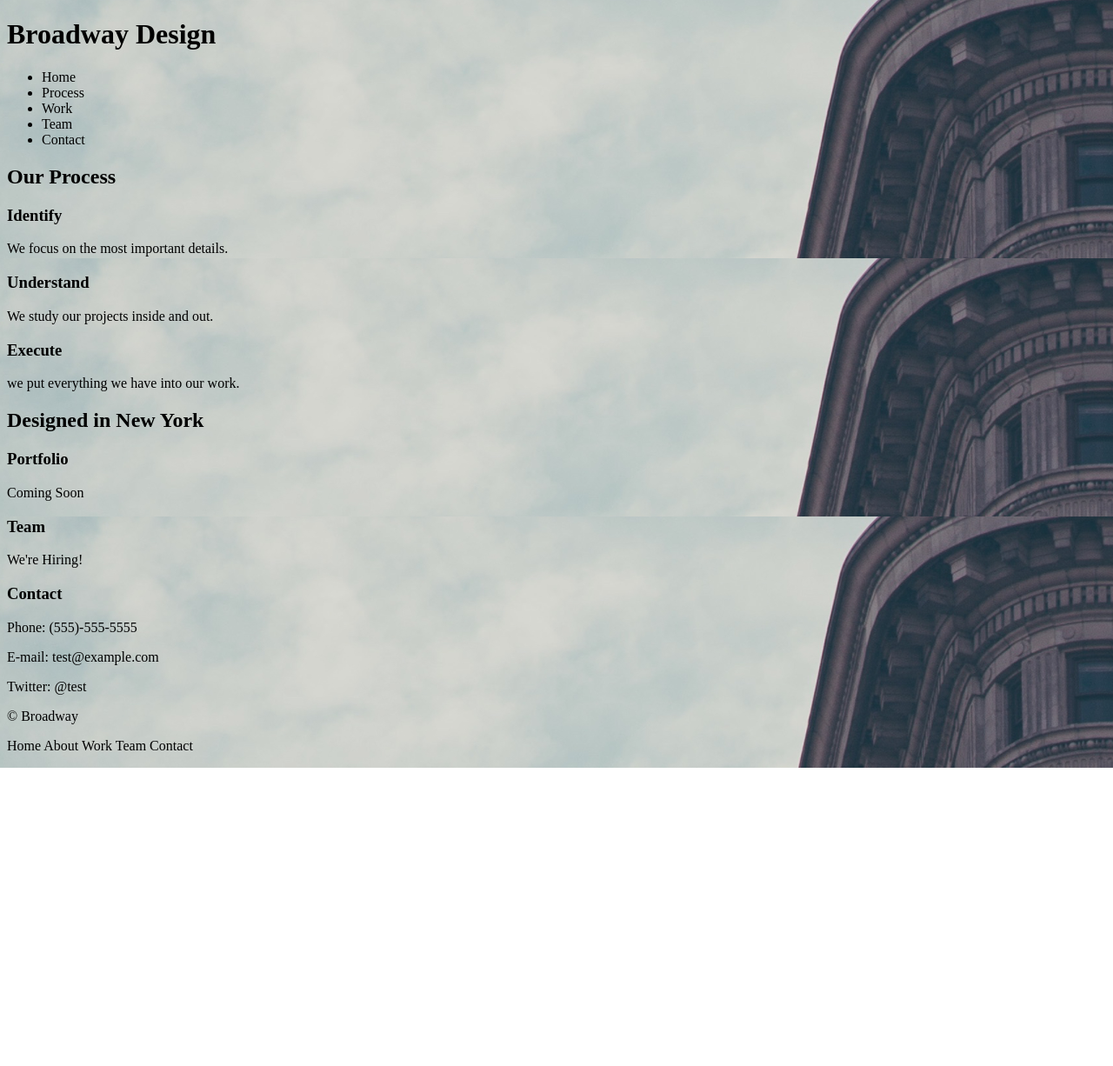
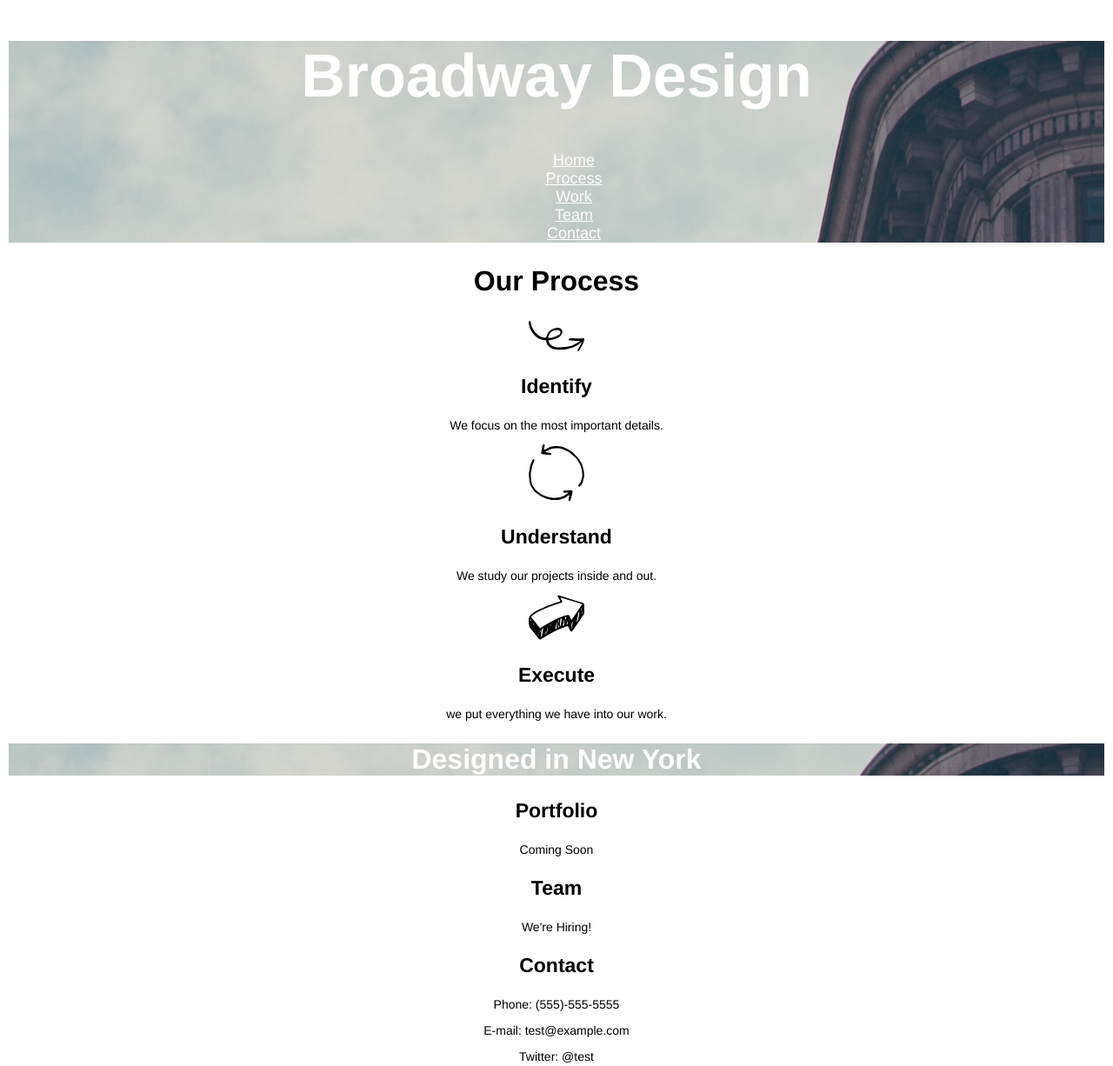
Before and after one commit to elenakurtova/Broadway, a plain HTML site: page index.html in a window 1280 px wide. Shown: the top 1226 px of the page at 87% size. Before the commit the page ends 883 px from the top, so only its background shows below. Drawn offline with Linux system fonts and the light colour scheme.

Commit message:
final chanes: content, style, images, layout.

```diff
--- a/index.html
+++ b/index.html
@@ -3,25 +3,33 @@
   <head>
     <meta charset="utf-8">
     <title>Broadway</title>
-    <link rel="stylesheet" href="/resources/css/style.css" type="text/css">
+    <link rel="stylesheet" href="./resources/css/style.css" type="text/css">
   </head>
-  <body background="./resources/images/background.png" background-repeat: no-repeat>
+  <body>
+    <div class="section">
       <h1>Broadway Design</h1>
       <ul>
-      <li>Home</li>
-      <li>Process</li>
-      <li>Work</li>
-      <li>Team</li>
-      <li>Contact</li>
+        <li><a class="button" href="#">Home</a></li>
+        <li><a class="button" href="#process">Process</a></li>
+        <li><a class="button" href="#work">Work</a></li>
+        <li><a class="button" href="#team">Team</a></li>
+        <li><a class="button" href="#contact">Contact</a></li>
       </ul>
+    </div>
+    <div class="middle">
       <h2>Our Process</h2>
+      <img src="resources/images/identify.svg" alt="Identify">
       <h3>Identify</h3>
       <p>We focus on the most important details.</p>
+      <img src="resources/images/understand.svg" alt="Understand">
       <h3>Understand</h3>
       <p>We study our projects inside and out.</p>
+      <img src="resources/images/execute.svg" alt="Execute">
       <h3>Execute</h3>
       <p>we put everything we have into our work.</p>
-    <h2>Designed in New York</h2>
+    </div>
+    <h2 class="section">Designed in New York</h2>
+    <div class="middle">
       <h3>Portfolio</h3>
       <p>Coming Soon</p>
       <h3>Team</h3>
@@ -30,8 +38,14 @@
       <p>Phone: (555)-555-5555</p>
       <p>E-mail: test@example.com</p>
       <p>Twitter: @test</p>
-    <p>&copy Broadway</p>
-    <p>Home About Work Team Contact</p>
-
+    </div>
+    <p id="footer">
+            &copy Broadway 2017
+        <a class="button" href="#">Home</a>
+        <a class="button" href="#about">About</a>
+        <a class="button" href="#work">Work</a>
+        <a class="button" href="#team">Team</a>
+        <a class="button" href="#contact">Contract</a>
+    </p>
   </body>
 </html>
--- a/resources/css/style.css
+++ b/resources/css/style.css
@@ -0,0 +1,60 @@
+body {
+  font-family: Helvetica;
+  text-align: center;
+  margin: 10px;
+}
+
+h1 {
+  font-size: 70px;
+  font-weight: bold;
+  color: white;
+}
+
+.section
+{
+  background-image: url(../images/background.png);
+  background-repeat: no-repeat;
+  text-align: center;
+  color: white;
+}
+
+ul li {
+  font-size: 18px;
+  color: white;
+  list-style-type: none;
+  text-decoration: underline;
+}
+
+h2 {
+  font-size: 32px;
+  font-weight: bold;
+}
+
+.design {
+  color: white;
+}
+
+h3 {
+  font-size: 23px;
+  font-weight: bold;
+}
+
+p {
+  font-size: 14px;
+}
+
+#footer {
+  font-size: 11px;
+  color: white;
+  background-color: dimgray;
+  text-align: left, center;
+  list-style: none;
+  color: white;
+  text-align: left;
+  display: block;
+}
+.button {
+  color: white;
+  font-size: 18px;
+  text-decoration: underline;
+}
```
Lines whose indentation alone changed are shown as unchanged.
